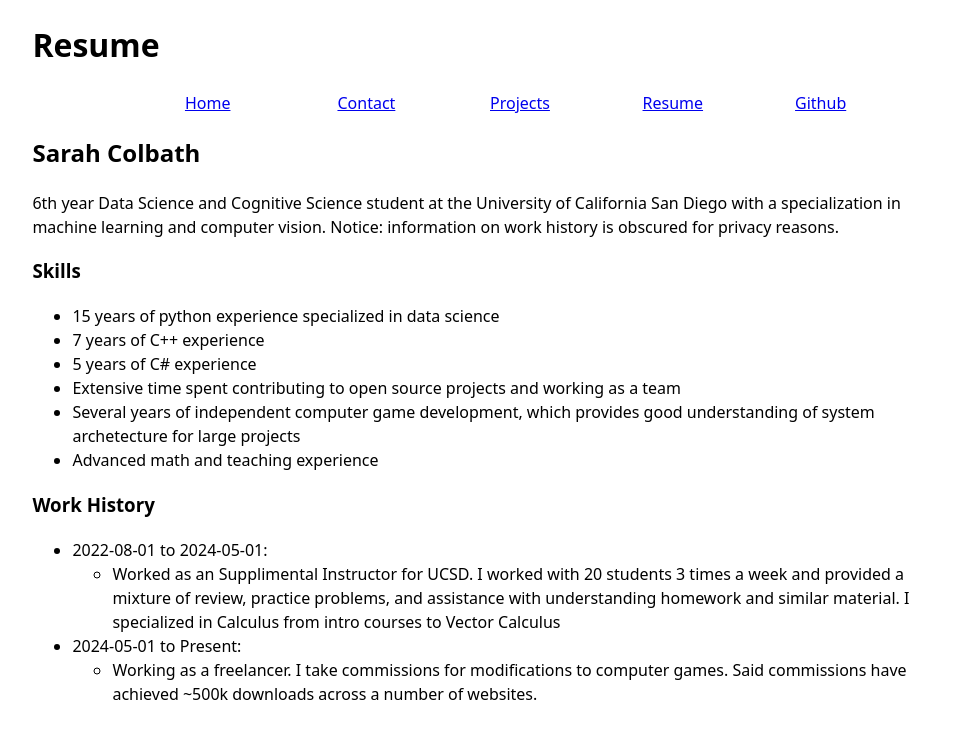
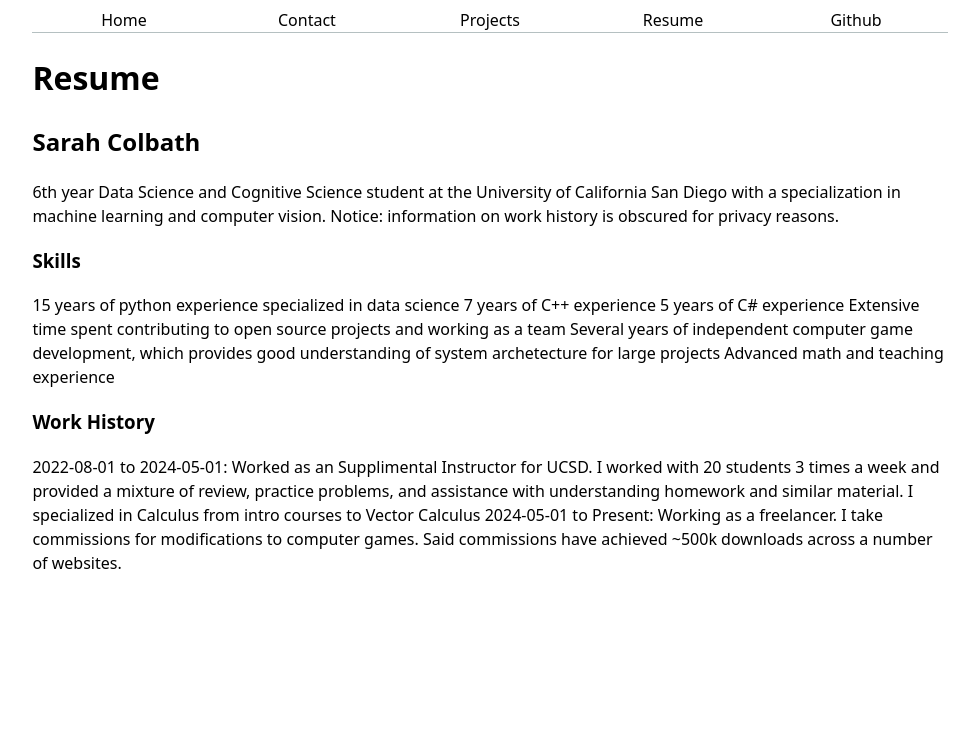
Before and after one commit to SarahColbath-UCSD-Student/DSC106_lab2_test_portfolio, a plain HTML site: page resume/index.html in a window 1280 px wide. Shown: the whole page, without its empty margins (150-1124 px from the left). Drawn offline with Linux system fonts and the light colour scheme.

Commit message:
fixed nav and border
fixed navigation placement and bottom border

```diff
--- a/resume/index.html
+++ b/resume/index.html
@@ -7,14 +7,16 @@
     <link rel="stylesheet" href="../style.css">
 </head>
 <body>
+    <a><nav>
+        <ul>
+            <li><a href="../index.html" class="current">Home</a></li>
+            <li><a href="../contact/index.html" class="current">Contact</a></li>
+            <li><a href="../projects/index.html" class="current">Projects</a></li>
+            <li><a href="../resume/index.html" class="current">Resume</a></li>
+            <li><a href="https://github.com/SarahColbath-UCSD-Student" target="_blank" class="current">Github</a></li>
+        </ul>
+    </nav></a>
     <h1>Resume</h1>
-    <a class="current"><nav>
-        <a href="../index.html">Home</a>
-        <a href="../contact/index.html">Contact</a>
-        <a href="../projects/index.html">Projects</a>
-        <a href="../resume/index.html">Resume</a>
-        <a href="https://github.com/SarahColbath-UCSD-Student" target="_blank">Github</a>
-    </nav></a>
     <section>
         <h2>Sarah Colbath</h2>
         <p>6th year Data Science and Cognitive Science student at the University of California San Diego with a specialization in machine learning and computer vision. Notice: information on work history is obscured for privacy reasons.</p>
--- a/style.css
+++ b/style.css
@@ -10,8 +10,25 @@ body {
 
 nav {
   display: flex;
+  margin-bottom: 10px;
+  border-bottom-width: 1px;
+  border-bottom-style: solid;
+  border-bottom-color: oklch(80% 3% 200);
 }
 
-a {
-  flex: 1
+ul {
+  display: contents;
 }
+
+li {
+  display: contents;
+}
+
+a.current {
+  flex: 1;
+  text-decoration: none;
+  color: inherit;
+  text-align: center;
+  padding-left: 0.5em;
+  padding-right: 0.5em;
+}
```
Also changed, not shown: contact/index.html (+9 -7 lines), index.html (+9 -8 lines), projects/index.html (+9 -7 lines).
